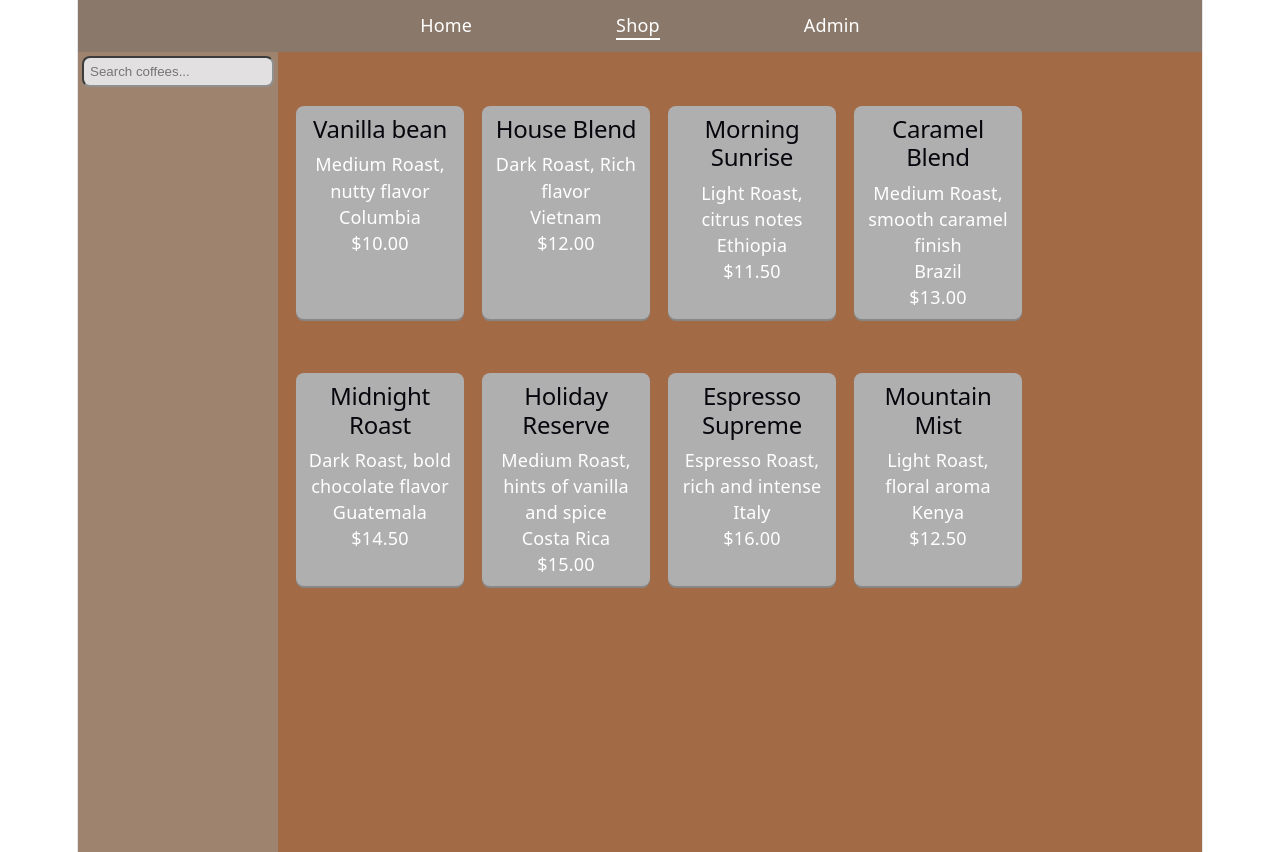
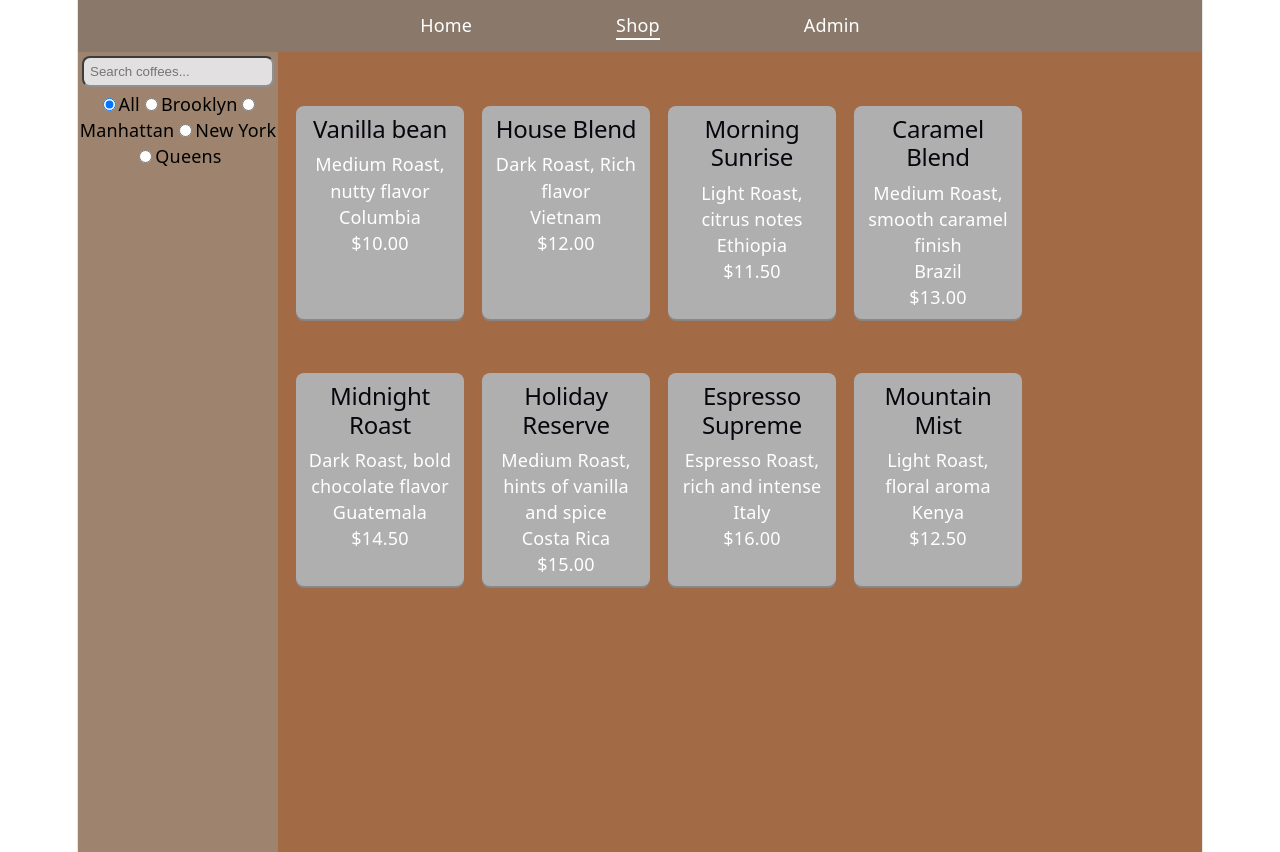
Before and after one commit to Matt20Swanberg/Summative_Lab-Building-a-React-Based-Personal-Project-Showcase-App, a React (Vite) app: page /shop in a window 1280 px wide. Built offline with nearby package versions, Linux system fonts and the light colour scheme.

Commit message:
Add location filtering to coffee catalog

```diff
--- a/src/pages/ShopPage.jsx
+++ b/src/pages/ShopPage.jsx
@@ -5,21 +5,55 @@ import CoffeeCard from "../components/CoffeeCard.jsx";
 function ShopPage() {
 
     const [searchTerm, setSearchTerm] = useState("");
+    const [selectedLocation, setSelectedLocation] = useState("All");
 
-    const filteredCoffees = coffees.filter((coffee) =>
-        coffee.name.toLowerCase().includes(searchTerm.toLowerCase()) ||
-        coffee.description.toLowerCase().includes(searchTerm.toLowerCase()) ||
-        coffee.origin.toLowerCase().includes(searchTerm.toLowerCase())
+    const filteredCoffees = coffees.filter((coffee) => {
+        const searchMatch = (
+            coffee.name.toLowerCase().includes(searchTerm.toLowerCase()) ||
+            coffee.description.toLowerCase().includes(searchTerm.toLowerCase()) ||
+            coffee.origin.toLowerCase().includes(searchTerm.toLowerCase())
+        )
+
+        const locationMatch = (
+            selectedLocation === "All" || coffee.location === selectedLocation
+        )
+
+        return searchMatch && locationMatch;
+    }
     )
 
     const handleSearch = (event) => {
         setSearchTerm(event.target.value)
     }
 
+    const handleLocation = (event) => {
+        setSelectedLocation(event.target.value)
+    }
+
     return (
         <div className="shop-page">
             <aside className="side-panel">
                 <input type="text" placeholder="Search coffees..." className="search-input" value={searchTerm} onChange={handleSearch} />
+                <label>
+                    <input type="radio" value="All" checked={selectedLocation === "All"} onChange={handleLocation} />
+                    All
+                </label>
+                <label>
+                    <input type="radio" value="Brooklyn" checked={selectedLocation === "Brooklyn"} onChange={handleLocation} />
+                    Brooklyn
+                </label>
+                <label>
+                    <input type="radio" value="Manhattan" checked={selectedLocation === "Manhattan"} onChange={handleLocation} />
+                    Manhattan
+                </label>
+                <label>
+                    <input type="radio" value="New York" checked={selectedLocation === "New York"} onChange={handleLocation} />
+                    New York
+                </label>
+                <label>
+                    <input type="radio" value="Queens" checked={selectedLocation === "Queens"} onChange={handleLocation} />
+                    Queens
+                </label>
             </aside>
 
             <section className="coffee-results">
```
